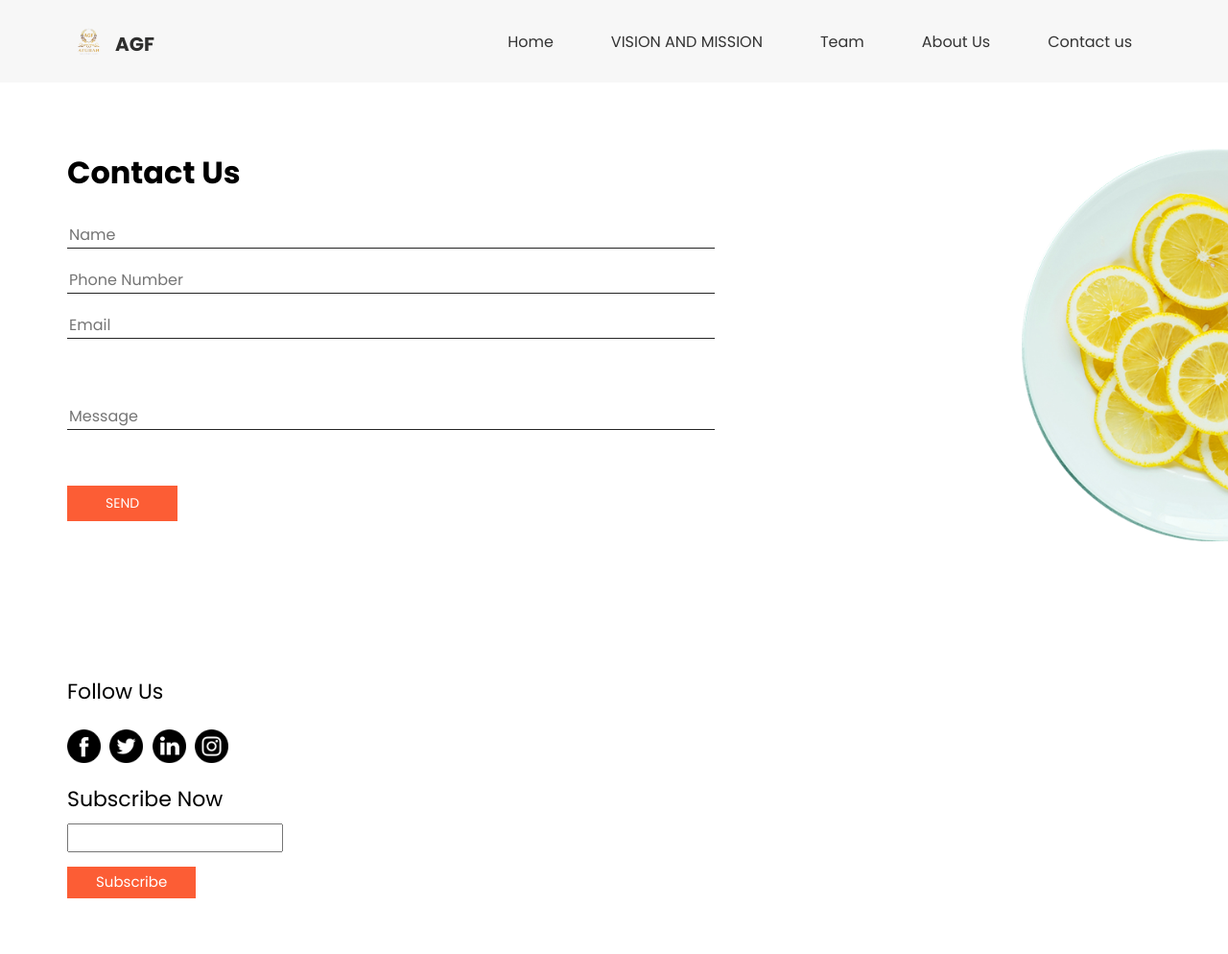
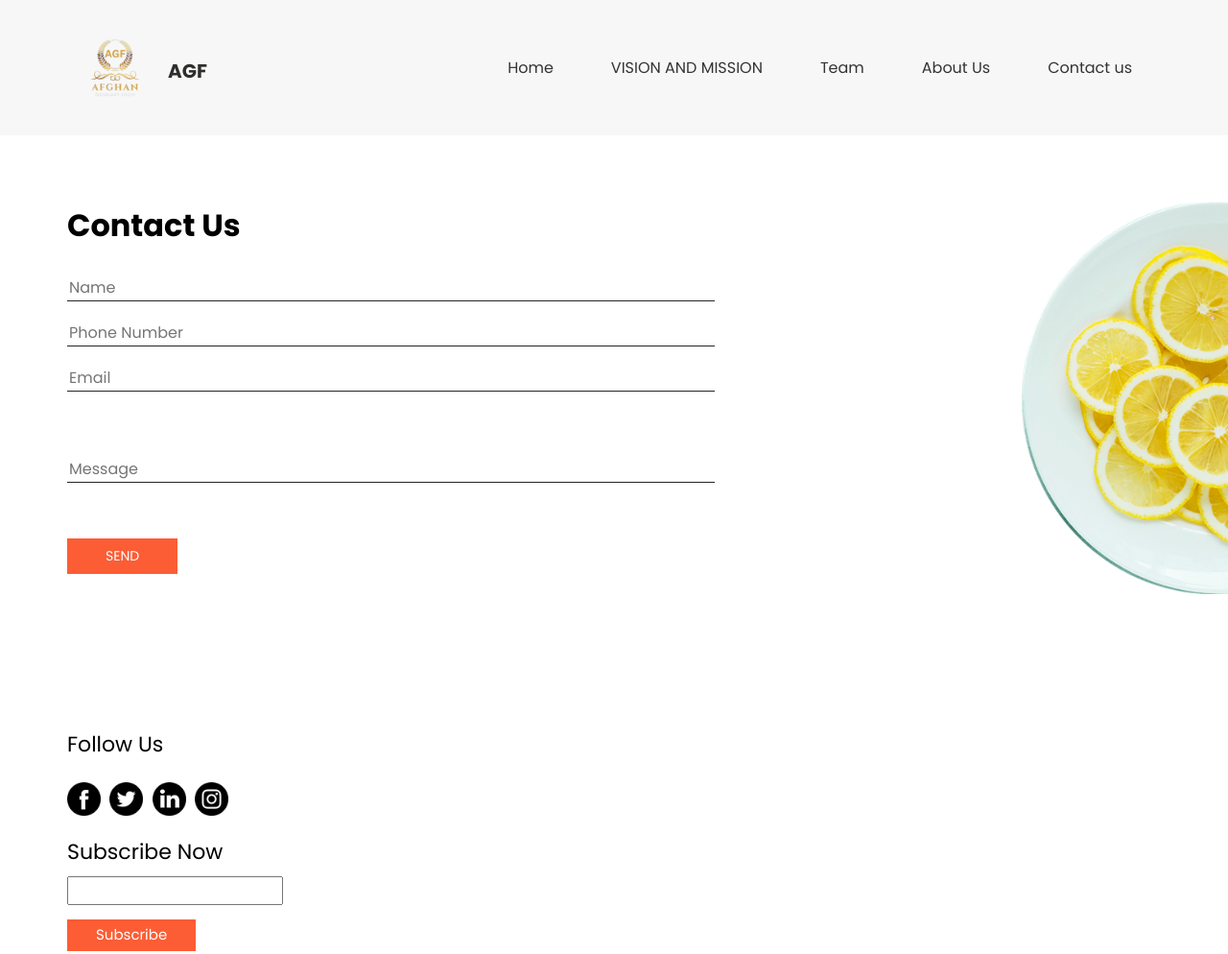
Before and after one commit to AfghanGourmetFood/food, a plain HTML site: page contact.html in a window 1280 px wide. Shown: the top 994 px of the page at 96% size. Drawn offline with nearby package versions, Linux system fonts and the light colour scheme; some packages are replaced by stand-ins of ours.

Commit message:
contact.html

```diff
--- a/contact.html
+++ b/contact.html
@@ -13,6 +13,12 @@
   <meta name="author" content="" />
 
   <title>AGF</title>
+  <style>
+    #img{
+        height: 100px;
+        width: 100px;
+    }
+</style>
 
   <!-- slider stylesheet -->
   <link rel="stylesheet" type="text/css"
@@ -36,7 +42,7 @@
       <div class="container">
         <nav class="navbar navbar-expand-lg custom_nav-container pt-3">
           <a class="navbar-brand" href="index.html">
-            <img src="images/logo.png" alt="" /><span>
+            <img src="images/logo.png" alt="" id="img"><span>
               AGF
             </span>
           </a>
@@ -128,99 +134,7 @@
   <section class="info_section layout_padding">
     <div class="container">
       <div class="row">
-        <!-- <div class="col-md-3">
-          <h5>
-            Fruits
-          </h5>
-          <ul>
-            <li>
-              randomised
-            </li>
-            <li>
-              words which
-            </li>
-            <li>
-              don't look even
-            </li>
-            <li>
-              slightly
-            </li>
-            <li>
-              believable. If you
-            </li>
-            <li>
-              are going to use
-            </li>
-            <li>
-              a passage of
-            </li>
-            <li>
-              Lorem Ipsum,
-            </li>
-          </ul>
-        </div>
-        <div class="col-md-3">
-          <h5>
-            Services
-          </h5>
-          <ul>
-            <li>
-              randomised
-            </li>
-            <li>
-              words which
-            </li>
-            <li>
-              don't look even
-            </li>
-            <li>
-              slightly
-            </li>
-            <li>
-              believable. If you
-            </li>
-            <li>
-              are going to use
-            </li>
-            <li>
-              a passage of
-            </li>
-            <li>
-              Lorem Ipsum,
-            </li>
-          </ul>
-        </div>
-        <div class="col-md-3">
-          <h5>
-            List
-          </h5>
-          <ul>
-            <li>
-              randomised
-            </li>
-            <li>
-              words which
-            </li>
-            <li>
-              don't look even
-            </li>
-            <li>
-              slightly
-            </li>
-            <li>
-              believable. If you
-            </li>
-            <li>
-              are going to use
-            </li>
-            <li>
-              a passage of
-            </li>
-            <li>
-              Lorem Ipsum,
-            </li>
-          </ul>
-        </div> -->
+
         <div class="col-md-3">
           <div class="social_container">
             <h5>
```
